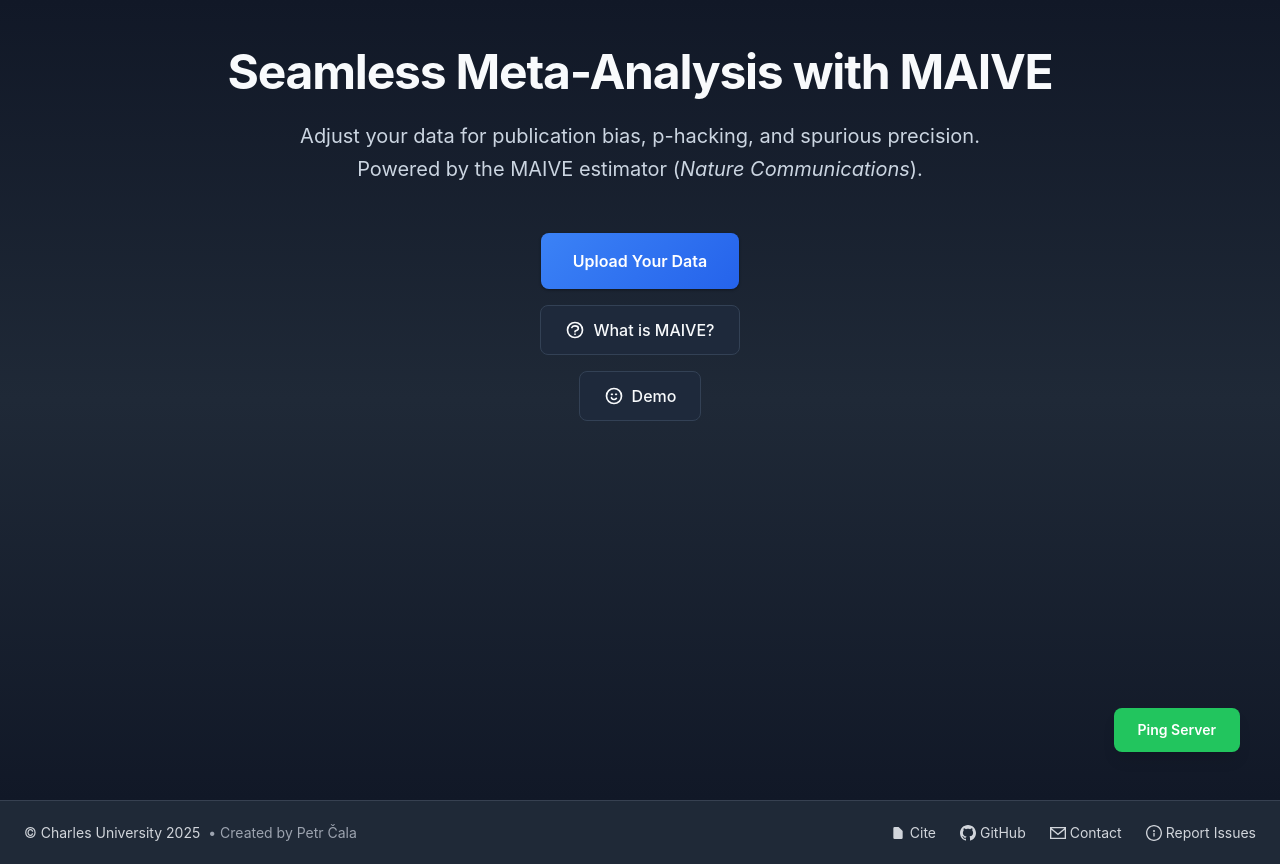
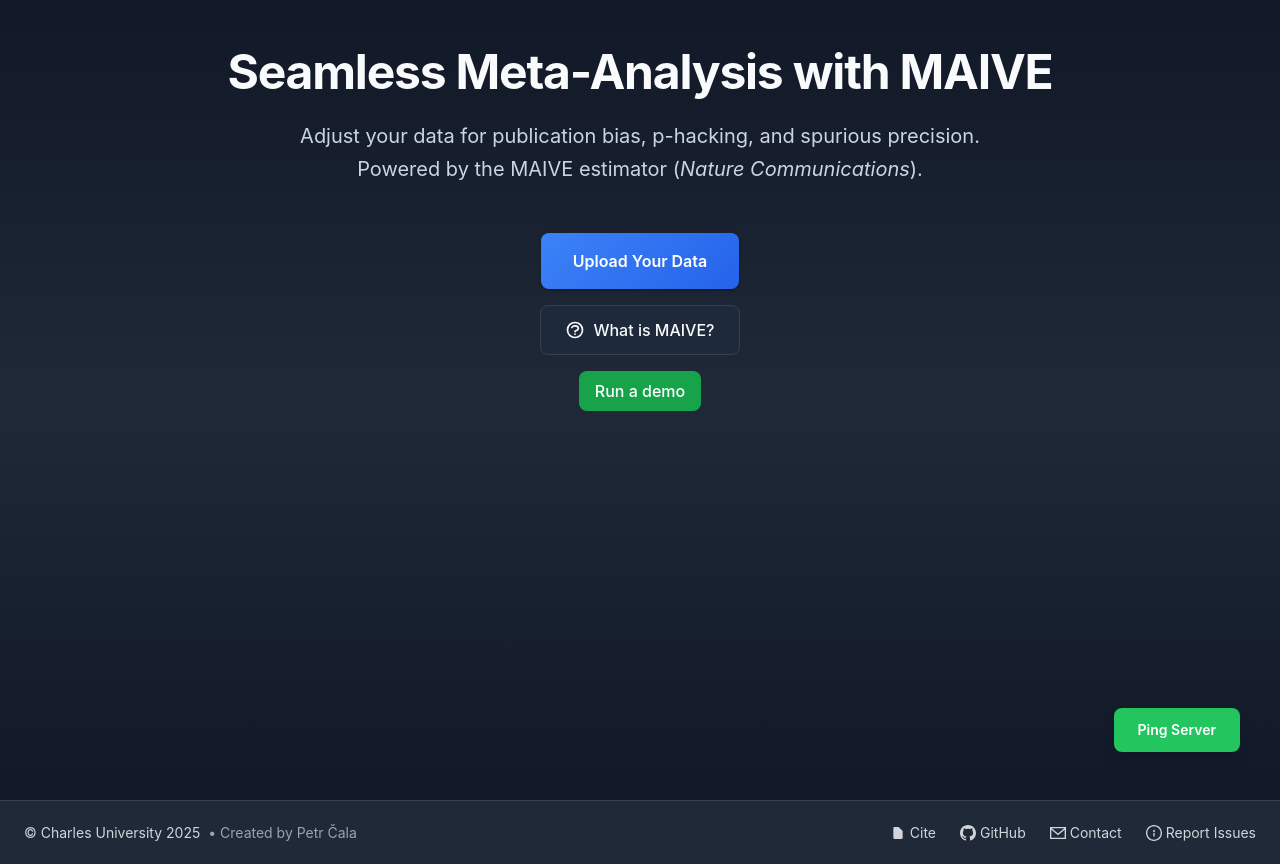
Before and after one commit to PetrCala/maive-ui, a Next.js app in the folder apps/react-ui/client/: page / in a window 1280 px wide. Built offline with nearby package versions, Linux system fonts and the light colour scheme.

Commit message:
fix: update the upload mock data generation to send a correct object

```diff
--- a/apps/react-ui/client/src/components/Buttons/DemoButton.tsx
+++ b/apps/react-ui/client/src/components/Buttons/DemoButton.tsx
@@ -1,5 +1,6 @@
 import { useRouter } from "next/navigation";
 import { DataProcessingService } from "@src/services/dataProcessingService";
+import ActionButton from "@src/components/Buttons/ActionButton";
 import CONST from "@src/CONST";
 
 type DemoButtonProps = {
@@ -28,27 +29,14 @@ export default function DemoButton({
     }
   };
   return (
-    <button
+    <ActionButton
       onClick={() => {
         void handleDemoClick();
       }}
+      variant="success"
       disabled={isLoading}
-      className="btn-secondary text-base px-6 py-3 inline-flex items-center gap-2 hover:bg-primary/10 transition-colors duration-200 disabled:opacity-50 disabled:cursor-not-allowed"
     >
-      <svg
-        className="w-5 h-5"
-        fill="none"
-        stroke="currentColor"
-        viewBox="0 0 24 24"
-      >
-        <path
-          strokeLinecap="round"
-          strokeLinejoin="round"
-          strokeWidth={2}
-          d="M14.828 14.828a4 4 0 01-5.656 0M9 10h1m4 0h1m-6 4h.01M21 12a9 9 0 11-18 0 9 9 0 0118 0z"
-        />
-      </svg>
-      {isLoading ? "Loading..." : "Demo"}
-    </button>
+      {isLoading ? "Loading..." : "Run a demo"}
+    </ActionButton>
   );
 }
--- a/apps/react-ui/client/src/pages/upload/index.tsx
+++ b/apps/react-ui/client/src/pages/upload/index.tsx
@@ -14,6 +14,8 @@ import CONST from "@src/CONST";
 import TEXT from "@src/lib/text";
 import MDXContent from "@src/context/MDXContent";
 import CONFIG from "@src/CONFIG";
+import { getRandomMockCsvFile } from "@src/utils/mockCsvFiles";
+import { generateMockCSVFile } from "@src/utils/mockData";
 
 export default function UploadPage() {
   const [selectedFile, setSelectedFile] = useState<File | null>(null);
@@ -70,36 +72,24 @@ export default function UploadPage() {
     maxSize: 10 * 1024 * 1024, // 10MB in bytes
   });
 
-  const handleGenerateMockData = async () => {
+  const handleGenerateMockData = () => {
     try {
-      const uploadedData = await DataProcessingService.loadGeneratedMockData();
-      // Create a File object from the processed data for display
-      const blob = new Blob([uploadedData.base64Data.split(",")[1]], {
-        type: "text/csv",
-      });
-      const file = new File([blob], uploadedData.filename, {
-        type: "text/csv",
-      });
-      setSelectedFile(file);
+      const mockFile = generateMockCSVFile();
+      setSelectedFile(mockFile);
     } catch (error) {
       console.error("Error generating mock data:", error);
     }
   };
 
-  const handleLoadRandomMockCsv = async () => {
+  const handleLoadRandomMockCsv = () => {
     try {
-      const uploadedData = await DataProcessingService.loadRandomMockData();
-      const blob = new Blob([uploadedData.base64Data.split(",")[1]], {
-        type: "text/csv",
-      });
-      const file = new File([blob], uploadedData.filename, {
-        type: "text/csv",
-      });
+      const randomFile = getRandomMockCsvFile();
+      const blob = new Blob([randomFile.content], { type: "text/csv" });
+      const file = new File([blob], randomFile.filename, { type: "text/csv" });
       setSelectedFile(file);
     } catch (error) {
       console.error("Error loading random mock CSV:", error);
-      // Fallback to generated mock data
-      await handleGenerateMockData();
+      handleGenerateMockData();
     }
   };
 
```
